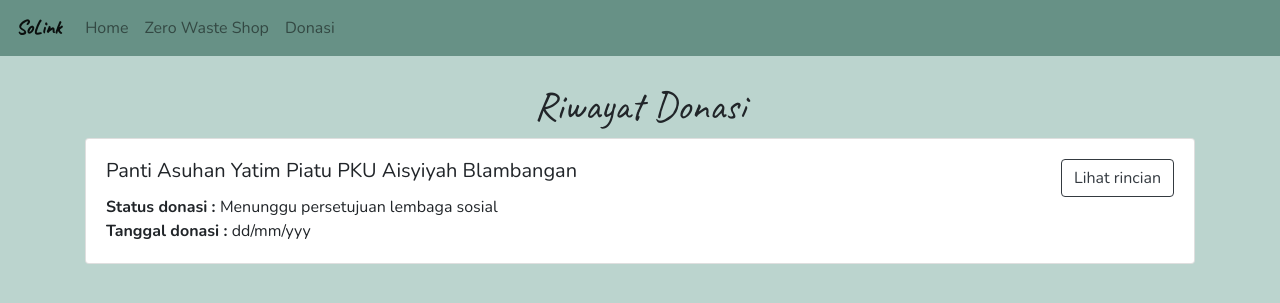
After one commit to adhytianara/SoLink, a Django app: page /donasi/riwayat-donasi/ in a window 1280 px wide. The commit adds this page. Shown: the top 303 px of the page. Run offline with Django 3.2, Linux system fonts and the light colour scheme; some libraries are stand-ins or nearby versions.

Commit message:
Feat: Riwayat Donasi

```diff
--- /dev/null
+++ b/donasi/templates/batalkanDiprosesModel.html
@@ -0,0 +1,12 @@
+<div class="modal fade" id="batalkanDiprosesModel" data-backdrop="static" data-keyboard="false" tabindex="-1" aria-labelledby="batalkanDiprosesModelLabel" aria-hidden="true">
+    <div class="modal-dialog modal-dialog-centered modal-dialog-scrollable">
+      <div class="modal-content">
+        <div class="modal-body text-center">
+          <h5>Pembatalan donasi sedang di proses</h5>
+        </div>
+        <div class="text-center mb-4">
+          <button type="button" class="btn btn-danger btn-center" data-dismiss="modal">Tutup</button>
+        </div>
+      </div>
+    </div>
+  </div>
--- /dev/null
+++ b/donasi/templates/batalkanDonasiModal.html
@@ -0,0 +1,23 @@
+<div class="modal fade" id="batalkanDonasiModal" data-backdrop="static" data-keyboard="false" tabindex="-1" aria-labelledby="batalkanDonasiModalLabel" aria-hidden="true">
+    <div class="modal-dialog modal-dialog-centered modal-dialog-scrollable">
+      <div class="modal-content">
+        <div class="modal-header">
+          <h5 class="modal-title" id="batalkanDonasiModalLabel">Pembatalan Donasi</h5>
+          <button type="button" class="close" data-dismiss="modal" aria-label="Close">
+            <span aria-hidden="true">&times;</span>
+          </button>
+        </div>
+        <div class="modal-body">
+            <h5 class="text-center">Mengapa kamu ingin membatalkan donasi?</h5>
+            <div class="input-group">
+              <textarea class="form-control"></textarea>
+            </div>
+
+        </div>
+        <div class="modal-footer">
+            <button type="button" class="btn btn-secondary" data-dismiss="modal">Tutup</button>
+            <button type="button" class="btn btn-danger" data-dismiss="modal" data-toggle="modal" data-target="#batalkanDiprosesModel">Batalkan Donasi</button>
+        </div>
+      </div>
+    </div>
+  </div>
--- a/donasi/templates/detailModal.html
+++ b/donasi/templates/detailModal.html
@@ -27,7 +27,7 @@
           <p>Jl. Pramuka No 304 Blambangan Kec. Bawang, Kab. Banjarnegara 53471</p>
         </div>
         <div class="modal-footer mt-5">
-          <button type="button" class="btn btn-secondary" data-dismiss="modal">Kembali</button>
+          <button type="button" class="btn btn-secondary" data-dismiss="modal">Tutup</button>
           <button type="button" class="btn btn-primary" data-dismiss="modal" data-toggle="modal" data-target="#formulirDonasiModal">Donasi</button>
         </div>
       </div>
--- a/donasi/templates/formulirBerhasilModal.html
+++ b/donasi/templates/formulirBerhasilModal.html
@@ -1,4 +1,4 @@
-<div class="modal fade" id="formulirBerhasilModal" data-backdrop="static" data-keyboard="false" tabindex="-1" aria-labelledby="formulirDonasiModalLabel" aria-hidden="true">
+<div class="modal fade" id="formulirBerhasilModal" data-backdrop="static" data-keyboard="false" tabindex="-1" aria-labelledby="formulirBerhasilLabel" aria-hidden="true">
     <div class="modal-dialog modal-dialog-centered modal-dialog-scrollable">
       <div class="modal-content">
         <div class="modal-body text-center">
--- a/donasi/templates/formulirDonasiModal.html
+++ b/donasi/templates/formulirDonasiModal.html
@@ -43,7 +43,7 @@
 
         </div>
         <div class="modal-footer mt-5">
-          <button type="button" class="btn btn-secondary" data-dismiss="modal" data-toggle="modal" data-target="#detailModal">Kembali</button>
+          <button type="button" class="btn btn-secondary" data-dismiss="modal">Tutup</button>
           <button type="button" class="btn btn-primary" data-dismiss="modal" data-toggle="modal" data-target="#formulirBerhasilModal">Simpan</button>
         </div>
       </div>
--- /dev/null
+++ b/donasi/templates/riwayatDonasiModal.html
@@ -0,0 +1,33 @@
+<div class="modal fade" id="riwayatDonasiModal" data-backdrop="static" data-keyboard="false" tabindex="-1" aria-labelledby="riwayatDonasiModalLabel" aria-hidden="true">
+    <div class="modal-dialog modal-dialog-centered modal-dialog-scrollable">
+      <div class="modal-content">
+        <div class="modal-header">
+          <h5 class="modal-title" id="riwayatDonasiModalLabel">Rincian Donasi</h5>
+          <button type="button" class="close" data-dismiss="modal" aria-label="Close">
+            <span aria-hidden="true">&times;</span>
+          </button>
+        </div>
+        <div class="modal-body">
+            <h5 class="text-center">Panti Asuhan Yatim Piatu PKU Aisyiyah Blambangan</h5>
+            <img src="https://i.ibb.co/jzr0xHd/aisyiyah.jpg" class="card-img-top">
+
+            <p class="font-weight-bold mt-3">Status donasi :</p>
+            <p>Menunggu persetujuan lembaga sosial</p>
+
+            <p class="font-weight-bold mt-3">Tanggal donasi :</p>
+            <p>dd/mm/yyy</p>
+
+            <p class="font-weight-bold mt-3">Jenis barang :</p>
+            <p>Pakaian</p>
+
+            <p class="font-weight-bold mt-3">Metode Pengiriman :</p>
+            <p>Antar Sendiri</p>
+
+        </div>
+        <div class="modal-footer">
+            <button type="button" class="btn btn-secondary" data-dismiss="modal">Tutup</button>
+            <button type="button" class="btn btn-danger" data-dismiss="modal" data-toggle="modal" data-target="#batalkanDonasiModal">Batalkan Donasi</button>
+        </div>
+      </div>
+    </div>
+  </div>
--- /dev/null
+++ b/donasi/templates/riwayatdonasi.html
@@ -0,0 +1,46 @@
+<!DOCTYPE html>
+<html lang="en">
+<head>
+    <meta charset="UTF-8">
+    <meta name="viewport" content="width=device-width, initial-scale=1.0">
+    <title>Riwayat Transaksi - SoLink</title>
+    <link rel="stylesheet" href="https://cdn.jsdelivr.net/npm/bootstrap@4.5.3/dist/css/bootstrap.min.css" integrity="sha384-TX8t27EcRE3e/ihU7zmQxVncDAy5uIKz4rEkgIXeMed4M0jlfIDPvg6uqKI2xXr2" crossorigin="anonymous">
+    <link rel="preconnect" href="https://fonts.gstatic.com">
+    <link href="https://fonts.googleapis.com/css2?family=Caveat&display=swap" rel="stylesheet"></head>
+    <link href="https://fonts.googleapis.com/css2?family=Nunito:wght@300;400;600;700&display=swap" rel="stylesheet">
+    <style>
+        div p {
+            margin: 0;
+            padding: 0;
+        }
+    </style>
+</head>
+<body style="background-color: #bbd4ce; font-family: 'Nunito', sans-serif;">
+    {% include 'navbar.html' %}
+    <div class="container" style="margin-top: 2%;">
+        <div class="row">
+            <div class="col" style="text-align: center;">
+                <h1 style="font-family: 'Caveat', cursive;">Riwayat Donasi</h1>
+            </div>
+        </div>
+        <div class="row row-cols-1 ">
+            <div class="col mb-4">
+              <div class="card">
+                <div class="card-body">
+                    <button type="button" class="btn btn-outline-dark" style="float: right;" data-toggle="modal" data-target="#riwayatDonasiModal">
+                        Lihat rincian
+                    </button>
+                    <h5 class="card-title">Panti Asuhan Yatim Piatu PKU Aisyiyah Blambangan</h5>
+                    <p><b>Status donasi : </b>Menunggu persetujuan lembaga sosial</p>
+                    <p><b>Tanggal donasi : </b> dd/mm/yyy</p>
+                </div>
+              </div>
+            </div>
+        </div>
+    </div>
+
+    {% include 'riwayatDonasiModal.html' %}
+    {% include 'batalkanDonasiModal.html' %}
+    {% include 'batalkanDiprosesModel.html' %}
+</body>
+</html>
--- a/donasi/urls.py
+++ b/donasi/urls.py
@@ -1,8 +1,9 @@
 from django.urls import path
-from .views import donasipage
+from .views import donasipage, riwayatdonasi
 
 app_name = 'donasi'
 
 urlpatterns = [
-    path('', donasipage, name='donasipage')
+    path('', donasipage, name='donasipage'),
+    path('riwayat-donasi/', riwayatdonasi, name='riwayatdonasi')
 ]
--- a/donasi/views.py
+++ b/donasi/views.py
@@ -3,3 +3,6 @@ from django.shortcuts import render
 # Create your views here.
 def donasipage(request):
     return render(request, 'donasipage.html', {})
+
+def riwayatdonasi(request):
+    return render(request, 'riwayatdonasi.html', {})
```
Also changed, not shown: donasi/templates/donasipage.html (+4 -19 lines).
